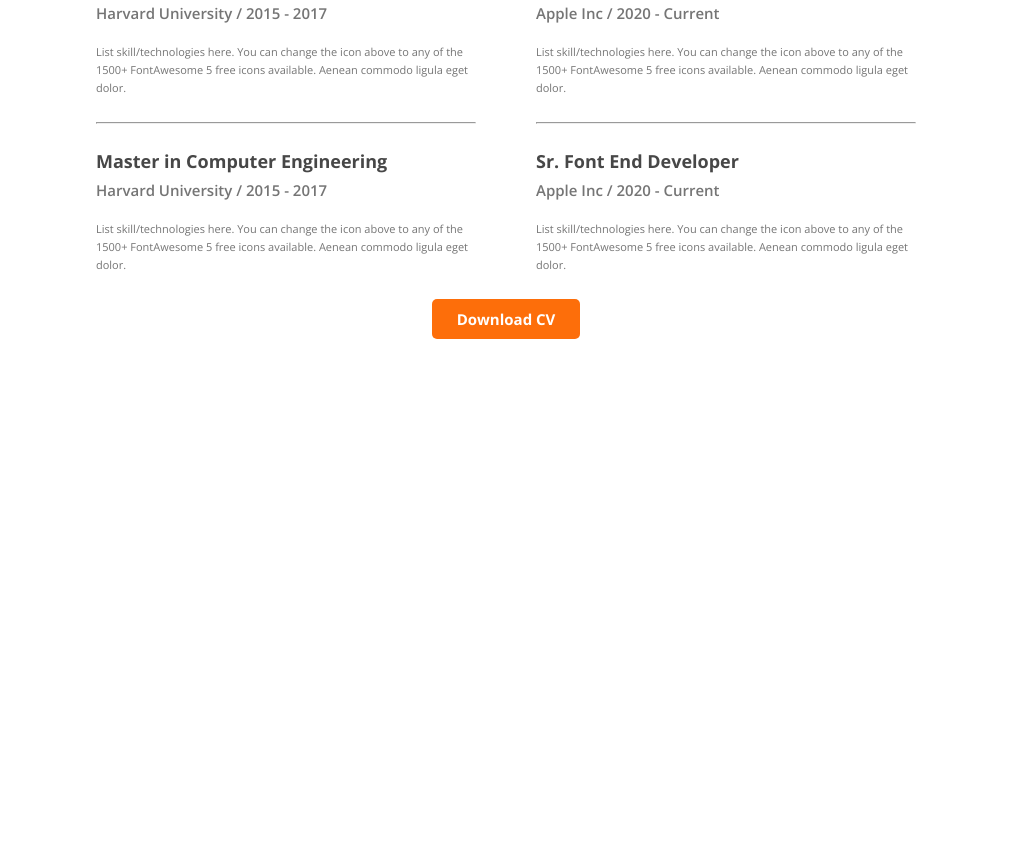
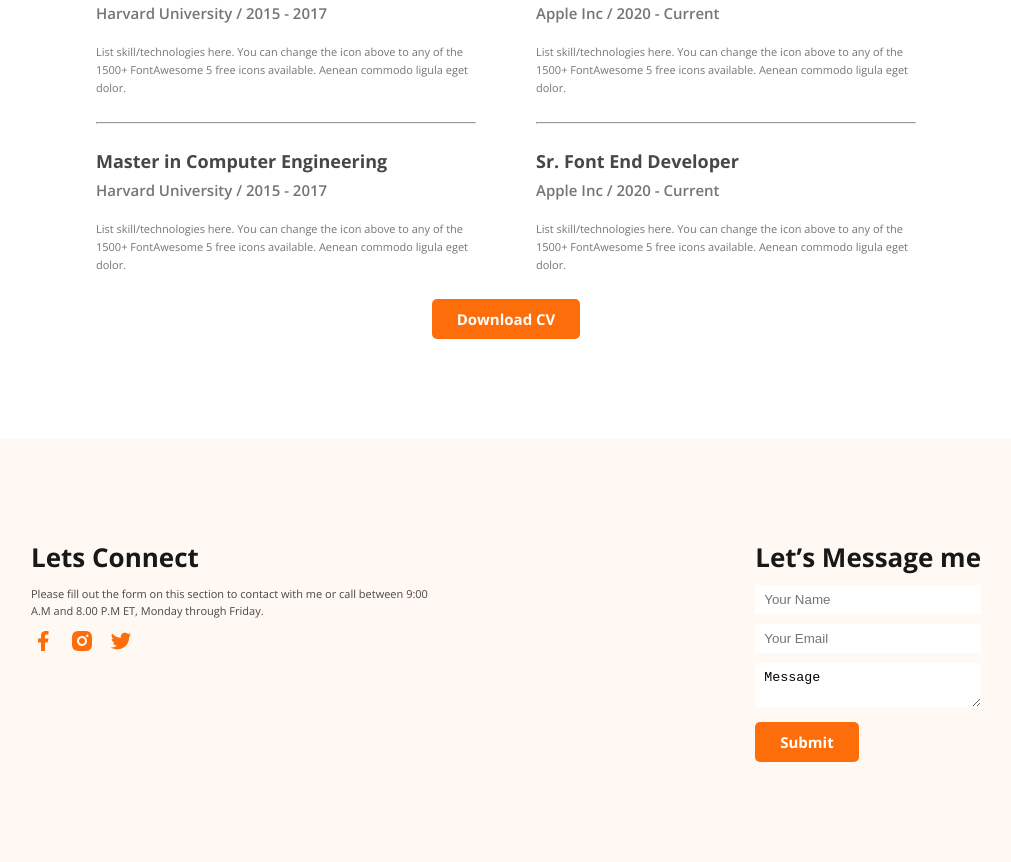
Before and after one commit to Shohag-SP1/My-Latest-Portfolio_6, a plain HTML site: page index.html in a window 1280 px wide. Shown: the part 2333-3195 px from the top of the page, without its empty margins (134-1145 px from the left). Before the commit the page ends 2672 px from the top, so only its background shows below. Drawn offline with nearby package versions, Linux system fonts and the light colour scheme.

Commit message:
footer added

```diff
--- a/index.html
+++ b/index.html
@@ -223,5 +223,41 @@
       </section>
     </main>
     <!-- main section ends -->
+    <!-- footer section starts -->
+    <footer class="footer">
+      <div class="contact-section">
+        <div class="contact-left">
+          <h2 class="contact-title">Lets Connect</h2>
+          <p class="contact-desc">
+            Please fill out the form on this section to contact with me or call
+            between 9:00 A.M and 8.00 P.M ET, Monday through Friday.
+          </p>
+          <div class="social">
+            <img src="./images/icons/facebook.png" alt="" />
+            <img src="./images/icons/insta.png" alt="" />
+            <img src="./images/icons/twitter.png" alt="" />
+          </div>
+        </div>
+        <div class="contact-right">
+          <h2 class="contact-title">Let’s Message me</h2>
+          <form action="#">
+            <div class="form-group">
+              <input type="text" placeholder="Your Name" class="form-control" />
+            </div>
+            <div class="form-group">
+              <input
+                type="email"
+                placeholder="Your Email"
+                class="form-control"
+              />
+            </div>
+            <div class="form-group">
+              <textarea class="form-control">Message</textarea>
+            </div>
+            <button class="footer-btn">Submit</button>
+          </form>
+        </div>
+      </div>
+    </footer>
   </body>
 </html>
--- a/styles/style.css
+++ b/styles/style.css
@@ -455,3 +455,67 @@
   font-size: 15px;
   font-weight: 700;
 }
+/* footer styles */
+.footer {
+  background: #fff8f3;
+  margin-top: 100px;
+}
+.footer .contact-section {
+  padding: 100px 165px;
+  display: flex;
+  justify-content: space-between;
+
+  gap: 50px;
+}
+.contact-section .contact-left {
+  max-width: 404px;
+}
+.contact-title {
+  color: var(--Dark-01, #181818);
+  font-size: 26px;
+  font-style: normal;
+  font-weight: 700;
+  line-height: normal;
+  margin-bottom: 10px;
+}
+.contact-left .contact-desc {
+  color: var(--Dark-02, #474747);
+  font-size: 11px;
+  font-style: normal;
+  font-weight: 400;
+  line-height: 17px; /* 175% */
+  margin-bottom: 10px;
+}
+.contact-left .social {
+  display: flex;
+  gap: 15px;
+}
+.social img {
+}
+.contact-section .contact-right {
+  max-width: 331px;
+}
+
+.form-group {
+  margin-top: 10px;
+}
+.form-control {
+  padding: 7px 9px;
+  width: 100%;
+  outline: none;
+  border: none;
+}
+.footer-btn {
+  color: var(--White-Color, #fff);
+  font-family: "Open Sans";
+  font-style: normal;
+  line-height: normal;
+  border-radius: 5px;
+  background: #fd6e0a;
+  border: none;
+  padding: 10px 25px;
+  font-size: 15px;
+  font-weight: 700;
+  margin-top: 10px;
+  cursor: pointer;
+}
```
